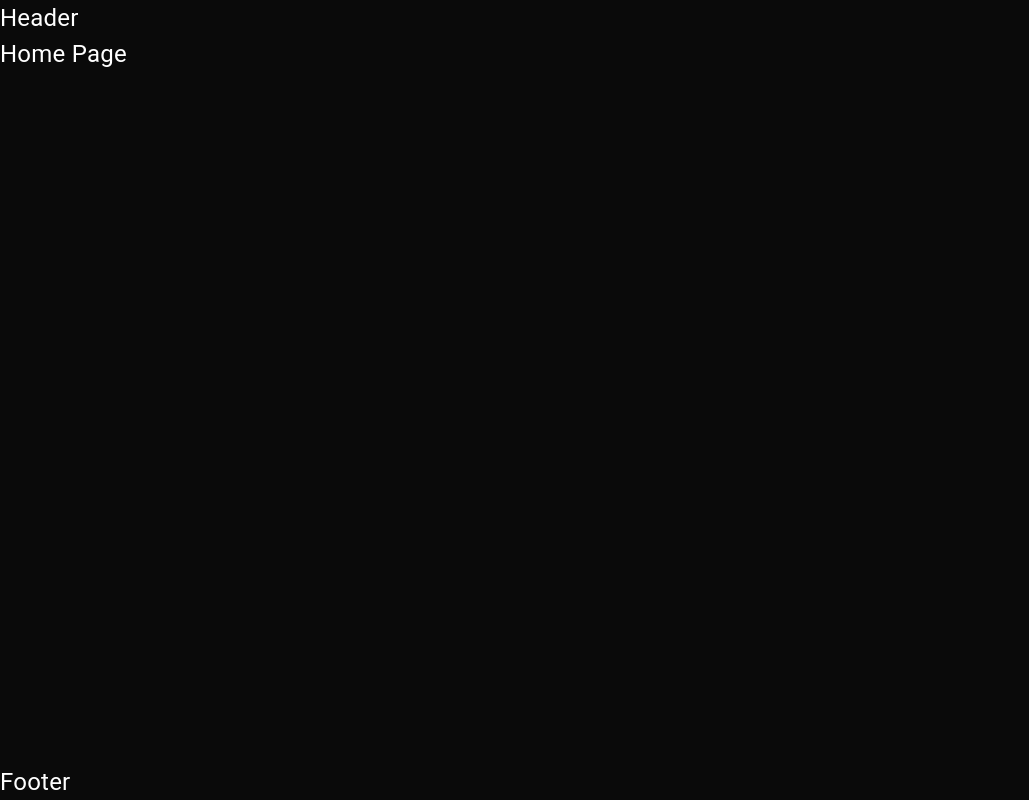
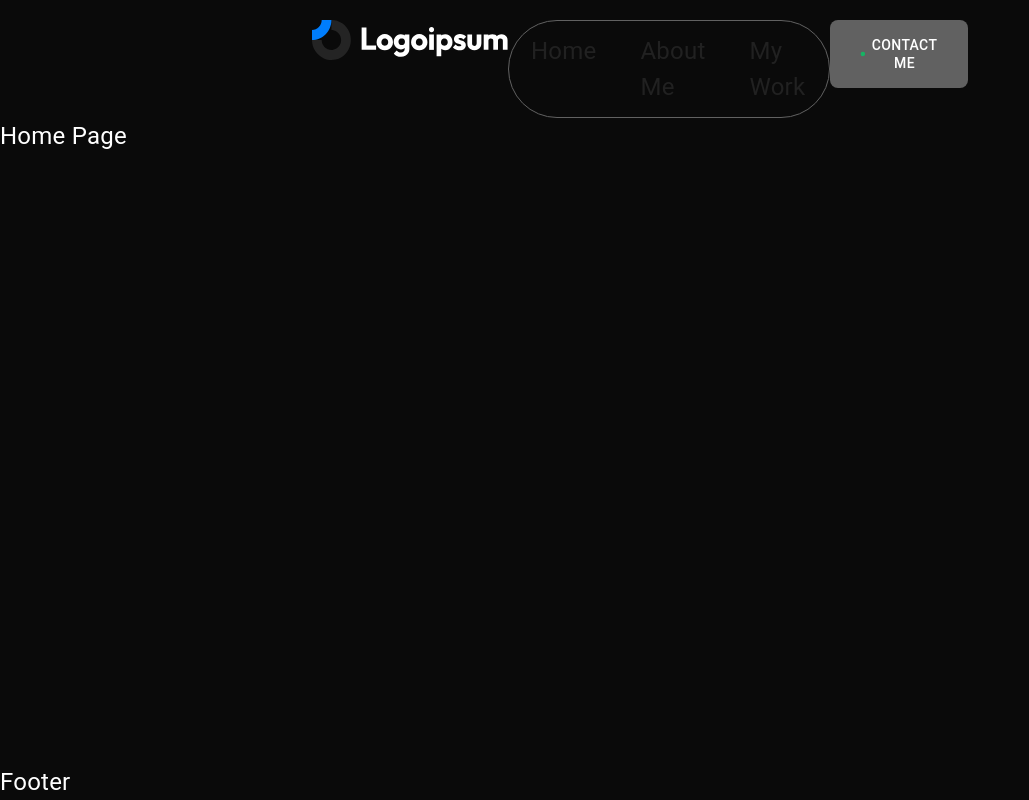
Before and after one commit to prince-hirani/dk-portfolio, a React (Create React App) app: page / in a window 1280 px wide. Shown: the whole page, without its empty margins (0-1029 px from the left). Built offline with nearby package versions, Linux system fonts and the light colour scheme.

Commit message:
create header

```diff
--- a/src/App.js
+++ b/src/App.js
@@ -1,10 +1,5 @@
 import { BrowserRouter } from "react-router-dom";
-import {
-  CssBaseline,
-  GlobalStyles,
-  ThemeProvider,
-  colors,
-} from "@mui/material";
+import { CssBaseline, GlobalStyles, ThemeProvider } from "@mui/material";
 import { themes } from "./theme";
 import Layout from "./components/layout";
 import { theme } from "./theme/theme";
@@ -15,7 +10,7 @@ function App() {
       height: "100%",
     },
     body: {
-      backgroundColor: theme.palette.primary,
+      backgroundColor: theme.palette.primary[500],
       color: theme.palette.common.white,
       height: "100%",
     },
--- a/src/components/layout/header/index.jsx
+++ b/src/components/layout/header/index.jsx
@@ -1,5 +1,54 @@
-function Header() {
-  return <div>Header</div>;
+import { Link, Stack, Typography } from "@mui/material";
+import { ImgLogo, LinksBody, Root, StlyedButton, StyledLink } from "./styles";
+import Logo from "../../../assets/icons/logo.svg";
+import { ReactComponent as GreenDot } from "../../../assets/icons/green-dot.svg";
+import clsx from "clsx";
+
+const links = [
+  { label: "Home", path: "/" },
+  { label: "About Me", path: "about-me" },
+  { label: "My Work", path: "my-work" },
+];
+
+function Header({ active }) {
+  return (
+    <Root direction="row" justifyContent="space-between">
+      <Link to="/">
+        <ImgLogo src={Logo} />
+      </Link>
+
+      <LinksBody>
+        <Stack direction="row" gap={1}>
+          {links.map((link, index) => {
+            return (
+              <StyledLink
+                key={index}
+                to={link.path}
+                className={clsx({
+                  active: link.label.toLowerCase() === active,
+                })}
+              >
+                {link.label}
+              </StyledLink>
+            );
+          })}
+        </Stack>
+      </LinksBody>
+      <Stack>
+        <StlyedButton variant="md">
+          <GreenDot />
+          <Typography
+            pl={0.75}
+            fontSize="0.875rem"
+            fontWeight="500"
+            lineHeight="18.2px"
+          >
+            Contact me
+          </Typography>
+        </StlyedButton>
+      </Stack>
+    </Root>
+  );
 }
 
 export default Header;
--- a/src/components/layout/header/styles.js
+++ b/src/components/layout/header/styles.js
@@ -0,0 +1,33 @@
+import { Button, Stack, styled } from "@mui/material";
+import { Link } from "react-router-dom";
+
+export const Root = styled(Stack)(({ theme }) => ({
+  padding: theme.spacing(2.5, 39, 0),
+}));
+
+export const ImgLogo = styled("img")(({ theme }) => ({
+  cursor: "pointer",
+}));
+
+export const StyledLink = styled(Link)(({ theme }) => ({
+  color: theme.palette.grey[900],
+  textDecoration: "none",
+  cursor: "pointer",
+  padding: theme.spacing(1, 2.25),
+
+  "&.active": {
+    color: theme.palette.grey[500],
+  },
+}));
+
+export const LinksBody = styled(Stack)(({ theme }) => ({
+  border: `1px solid ${theme.palette.grey[700]}`,
+  borderRadius: "50px",
+  padding: theme.spacing(0.5),
+}));
+export const StlyedButton = styled(Button)(({ theme }) => ({
+  cursor: "pointer",
+  backgroundColor: theme.palette.grey[700],
+  borderRadius: "8px",
+  padding: theme.spacing(2, 3.75),
+}));
--- a/src/theme/theme.js
+++ b/src/theme/theme.js
@@ -1,6 +1,6 @@
 export const theme = {
   palette: {
-    primary: "#0A0A0A",
+    primary: { 500: "#0A0A0A" },
     gray: {
       50: "#0f0f0f",
       100: "#1e1e1e",
```
Also changed, not shown: src/assets/icons/green-dot.svg (added), src/assets/icons/logo.svg (added).
